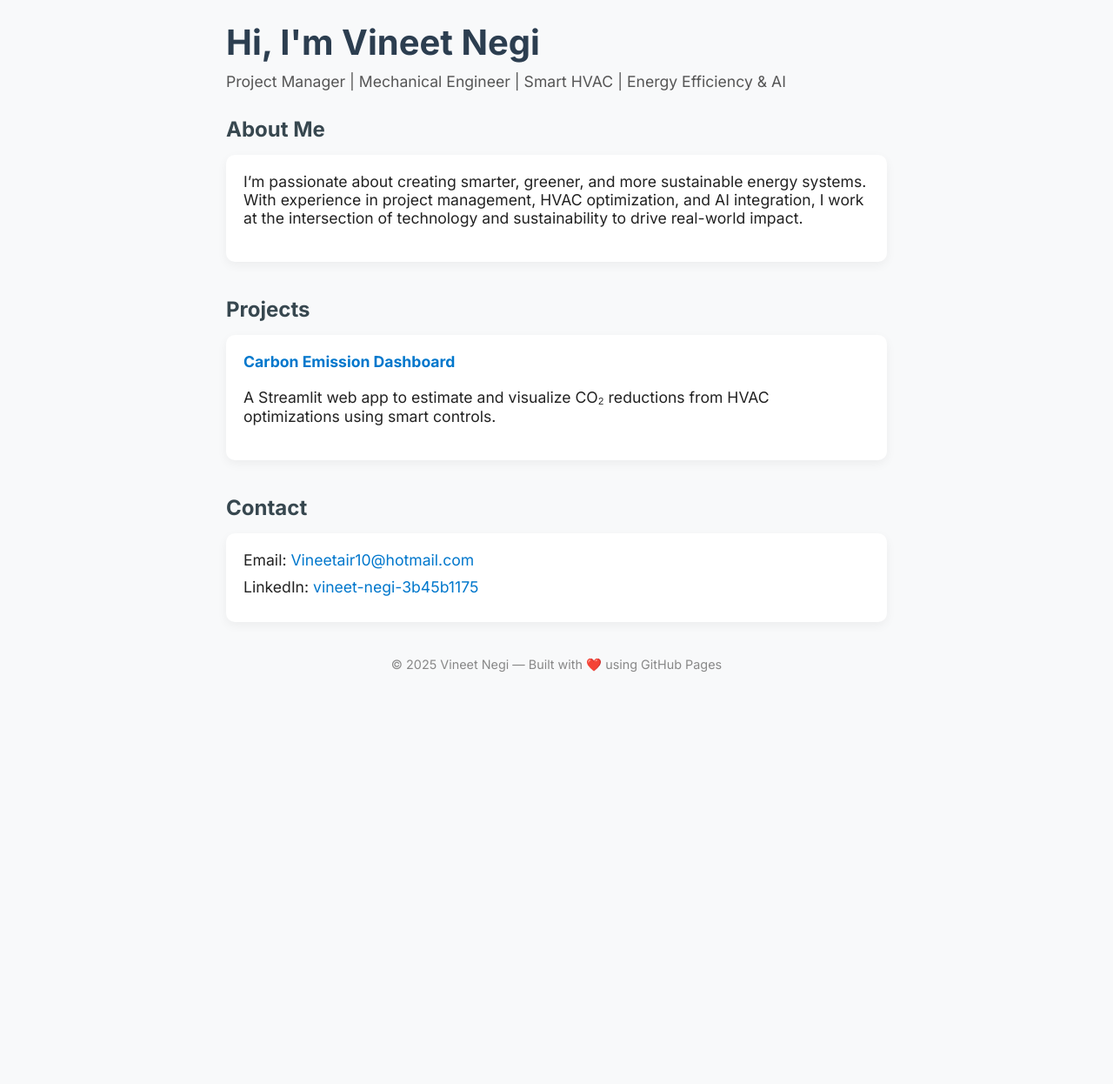
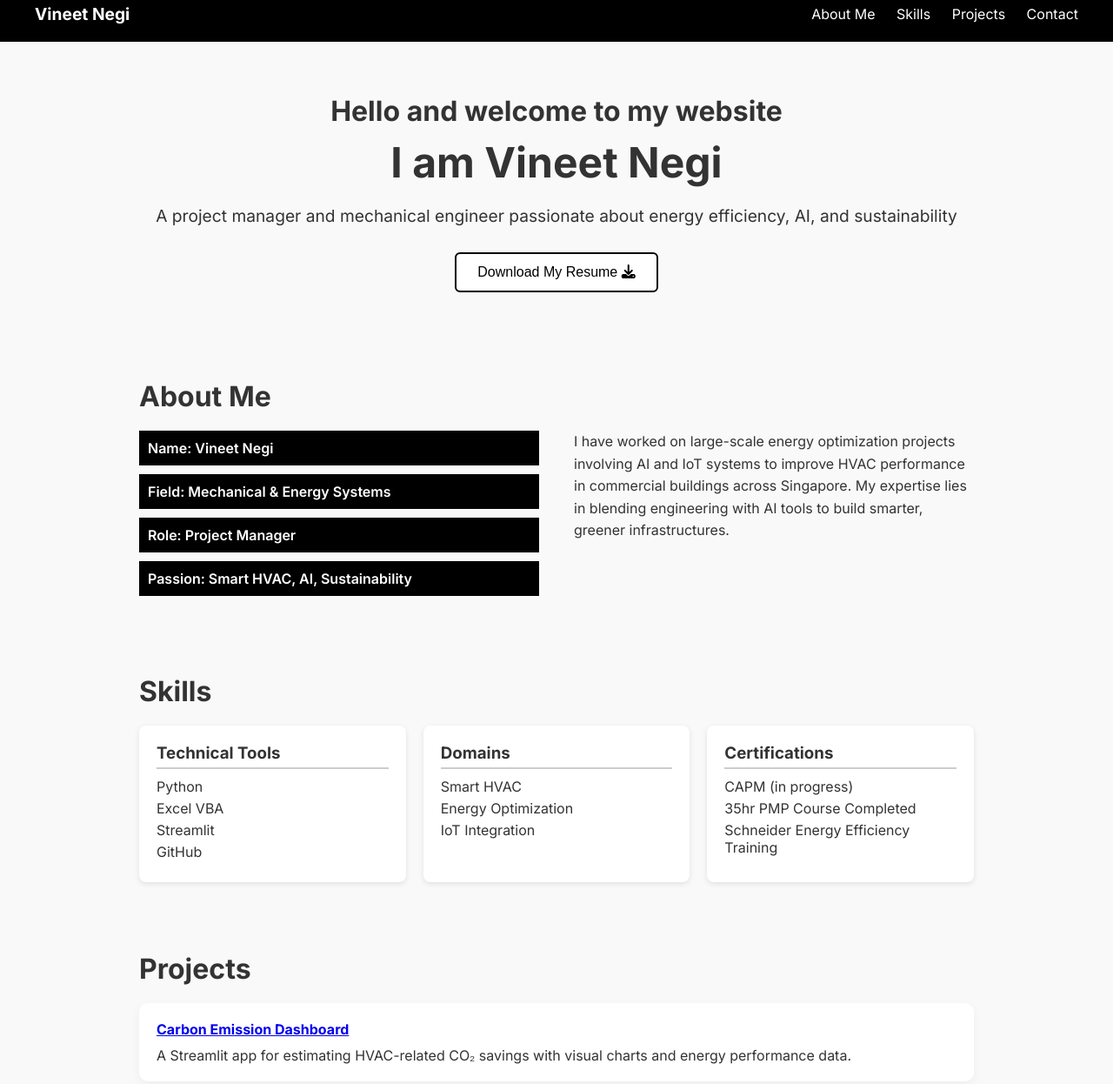
Before and after one commit to VineetNegi123/VineetNegi123.github.io, a plain HTML site: page index.html in a window 1280 px wide. Shown: the part 16-1262 px from the top of the page at 87% size. Before the commit the page ends 829 px from the top, so only its background shows below. Drawn offline with Linux system fonts and the light colour scheme.

Commit message:
Update index.html

```diff
--- a/index.html
+++ b/index.html
@@ -4,6 +4,7 @@
   <meta charset="UTF-8" />
   <meta name="viewport" content="width=device-width, initial-scale=1.0" />
   <title>Vineet Negi</title>
+  <link rel="stylesheet" href="https://cdnjs.cloudflare.com/ajax/libs/font-awesome/6.5.0/css/all.min.css">
   <link href="https://fonts.googleapis.com/css2?family=Inter:wght@400;600;700&display=swap" rel="stylesheet">
   <style>
     * {
@@ -14,100 +15,237 @@
 
     body {
       font-family: 'Inter', sans-serif;
-      background-color: #f8f9fa;
-      color: #222;
+      background-color: #f9f9f9;
+      color: #333;
+    }
+
+    header {
+      background: #000;
+      color: #fff;
+      padding: 20px 40px;
+      display: flex;
+      justify-content: space-between;
+      align-items: center;
+    }
+
+    header h1 {
+      font-size: 1.2rem;
+    }
+
+    nav a {
+      color: #fff;
+      text-decoration: none;
+      margin-left: 20px;
+      font-weight: 500;
+    }
+
+    .hero {
+      padding: 60px 20px;
+      text-align: center;
+    }
+
+    .hero h2 {
+      font-size: 2rem;
+      margin-bottom: 10px;
+    }
+
+    .hero h1 {
+      font-size: 3rem;
+      margin-bottom: 20px;
+    }
+
+    .hero p {
+      font-size: 1.2rem;
+      margin-bottom: 30px;
+    }
+
+    .hero button {
+      padding: 12px 24px;
+      font-size: 1rem;
+      border: 2px solid #000;
+      background: #fff;
+      cursor: pointer;
+      border-radius: 6px;
+    }
+
+    section {
       padding: 40px 20px;
-      max-width: 800px;
+      max-width: 1000px;
       margin: auto;
     }
 
-    h1 {
-      font-size: 2.5rem;
-      margin-bottom: 10px;
-      color: #2c3e50;
-    }
-
-    p {
-      font-size: 1.1rem;
+    .section-title {
+      font-size: 2rem;
       margin-bottom: 20px;
     }
 
-    section {
-      margin-bottom: 40px;
+    .about {
+      display: flex;
+      flex-wrap: wrap;
+      gap: 40px;
     }
 
-    .card {
-      background: white;
+    .about div {
+      flex: 1;
+    }
+
+    .about p {
+      line-height: 1.6;
+    }
+
+    .box-label {
+      background: #000;
+      color: #fff;
+      padding: 10px;
+      margin-bottom: 10px;
+      font-weight: 600;
+    }
+
+    .skills-container {
+      display: flex;
+      gap: 20px;
+      flex-wrap: wrap;
+    }
+
+    .skills-box {
+      flex: 1;
+      min-width: 250px;
+      background: #fff;
+      border-radius: 8px;
+      padding: 20px;
+      box-shadow: 0 2px 6px rgba(0, 0, 0, 0.1);
+    }
+
+    .skills-box h3 {
+      margin-bottom: 10px;
+      border-bottom: 2px solid #ccc;
+      padding-bottom: 5px;
+    }
+
+    .skills-box ul {
+      list-style: none;
+      padding: 0;
+    }
+
+    .skills-box li {
+      margin-bottom: 5px;
+    }
+
+    .projects-grid {
+      display: grid;
+      grid-template-columns: repeat(auto-fit, minmax(250px, 1fr));
+      gap: 20px;
+    }
+
+    .project-card {
+      background: #fff;
       border-radius: 10px;
       padding: 20px;
       box-shadow: 0 4px 12px rgba(0, 0, 0, 0.05);
-      margin-bottom: 20px;
     }
 
-    a {
-      color: #0077cc;
-      text-decoration: none;
-    }
-
-    a:hover {
-      text-decoration: underline;
-    }
-
-    .tagline {
-      color: #555;
-      font-weight: 500;
-      margin-bottom: 30px;
-    }
-
-    .section-title {
-      font-size: 1.5rem;
-      margin-bottom: 15px;
-      color: #37474f;
-    }
-
-    .contact p {
+    .project-card h4 {
       margin-bottom: 10px;
     }
 
-    footer {
-      margin-top: 40px;
+    .footer {
+      background: #000;
+      color: #fff;
+      padding: 40px 20px;
       text-align: center;
-      font-size: 0.9rem;
-      color: #888;
+    }
+
+    .footer a {
+      color: #fff;
+      margin: 0 10px;
+      font-size: 1.2rem;
     }
   </style>
 </head>
 <body>
+  <header>
+    <h1>Vineet Negi</h1>
+    <nav>
+      <a href="#about">About Me</a>
+      <a href="#skills">Skills</a>
+      <a href="#projects">Projects</a>
+      <a href="#contact">Contact</a>
+    </nav>
+  </header>
 
-  <h1>Hi, I'm Vineet Negi</h1>
-  <p class="tagline">Project Manager | Mechanical Engineer | Smart HVAC | Energy Efficiency & AI</p>
+  <div class="hero">
+    <h2>Hello and welcome to my website</h2>
+    <h1>I am Vineet Negi</h1>
+    <p>A project manager and mechanical engineer passionate about energy efficiency, AI, and sustainability</p>
+    <a href="/VineetNegi_Resume.pdf"><button>Download My Resume <i class="fa fa-download"></i></button></a>
+  </div>
 
-  <section>
+  <section id="about">
     <h2 class="section-title">About Me</h2>
-    <div class="card">
-      <p>I’m passionate about creating smarter, greener, and more sustainable energy systems. With experience in project management, HVAC optimization, and AI integration, I work at the intersection of technology and sustainability to drive real-world impact.</p>
+    <div class="about">
+      <div>
+        <div class="box-label">Name: Vineet Negi</div>
+        <div class="box-label">Field: Mechanical & Energy Systems</div>
+        <div class="box-label">Role: Project Manager</div>
+        <div class="box-label">Passion: Smart HVAC, AI, Sustainability</div>
+      </div>
+      <div>
+        <p>I have worked on large-scale energy optimization projects involving AI and IoT systems to improve HVAC performance in commercial buildings across Singapore. My expertise lies in blending engineering with AI tools to build smarter, greener infrastructures.</p>
+      </div>
     </div>
   </section>
 
-  <section>
-    <h2 class="section-title">Projects</h2>
-    <div class="card">
-      <p><strong><a href="https://carbondashboard2025-gpo8ezliuj6hv2mrfduefb.streamlit.app/" target="_blank">Carbon Emission Dashboard</a></strong></p>
-      <p>A Streamlit web app to estimate and visualize CO₂ reductions from HVAC optimizations using smart controls.</p>
+  <section id="skills">
+    <h2 class="section-title">Skills</h2>
+    <div class="skills-container">
+      <div class="skills-box">
+        <h3>Technical Tools</h3>
+        <ul>
+          <li>Python</li>
+          <li>Excel VBA</li>
+          <li>Streamlit</li>
+          <li>GitHub</li>
+        </ul>
+      </div>
+      <div class="skills-box">
+        <h3>Domains</h3>
+        <ul>
+          <li>Smart HVAC</li>
+          <li>Energy Optimization</li>
+          <li>IoT Integration</li>
+        </ul>
+      </div>
+      <div class="skills-box">
+        <h3>Certifications</h3>
+        <ul>
+          <li>CAPM (in progress)</li>
+          <li>35hr PMP Course Completed</li>
+          <li>Schneider Energy Efficiency Training</li>
+        </ul>
+      </div>
     </div>
   </section>
 
-  <section class="contact">
-    <h2 class="section-title">Contact</h2>
-    <div class="card">
-      <p>Email: <a href="mailto:Vineetair10@hotmail.com">Vineetair10@hotmail.com</a></p>
-      <p>LinkedIn: <a href="https://www.linkedin.com/in/vineet-negi-3b45b1175/">vineet-negi-3b45b1175</a></p>
+  <section id="projects">
+    <h2 class="section-title">Projects</h2>
+    <div class="projects-grid">
+      <div class="project-card">
+        <h4><a href="https://carbondashboard2025-gpo8ezliuj6hv2mrfduefb.streamlit.app/">Carbon Emission Dashboard</a></h4>
+        <p>A Streamlit app for estimating HVAC-related CO₂ savings with visual charts and energy performance data.</p>
+      </div>
     </div>
   </section>
 
-  <footer>
-    &copy; 2025 Vineet Negi — Built with ❤️ using GitHub Pages
-  </footer>
-
+  <section id="contact">
+    <h2 class="section-title">Contact Me</h2>
+    <div class="footer">
+      <p>Email: Vineetair10@hotmail.com</p>
+      <p>
+        <a href="https://github.com/VineetNegi123"><i class="fab fa-github"></i> GitHub</a>
+        <a href="https://www.linkedin.com/in/vineet-negi-3b45b1175/"><i class="fab fa-linkedin"></i> LinkedIn</a>
+      </p>
+      <p>Feel free to reach out for collaborations or just to say hi!</p>
+    </div>
+  </section>
 </body>
 </html>
```
